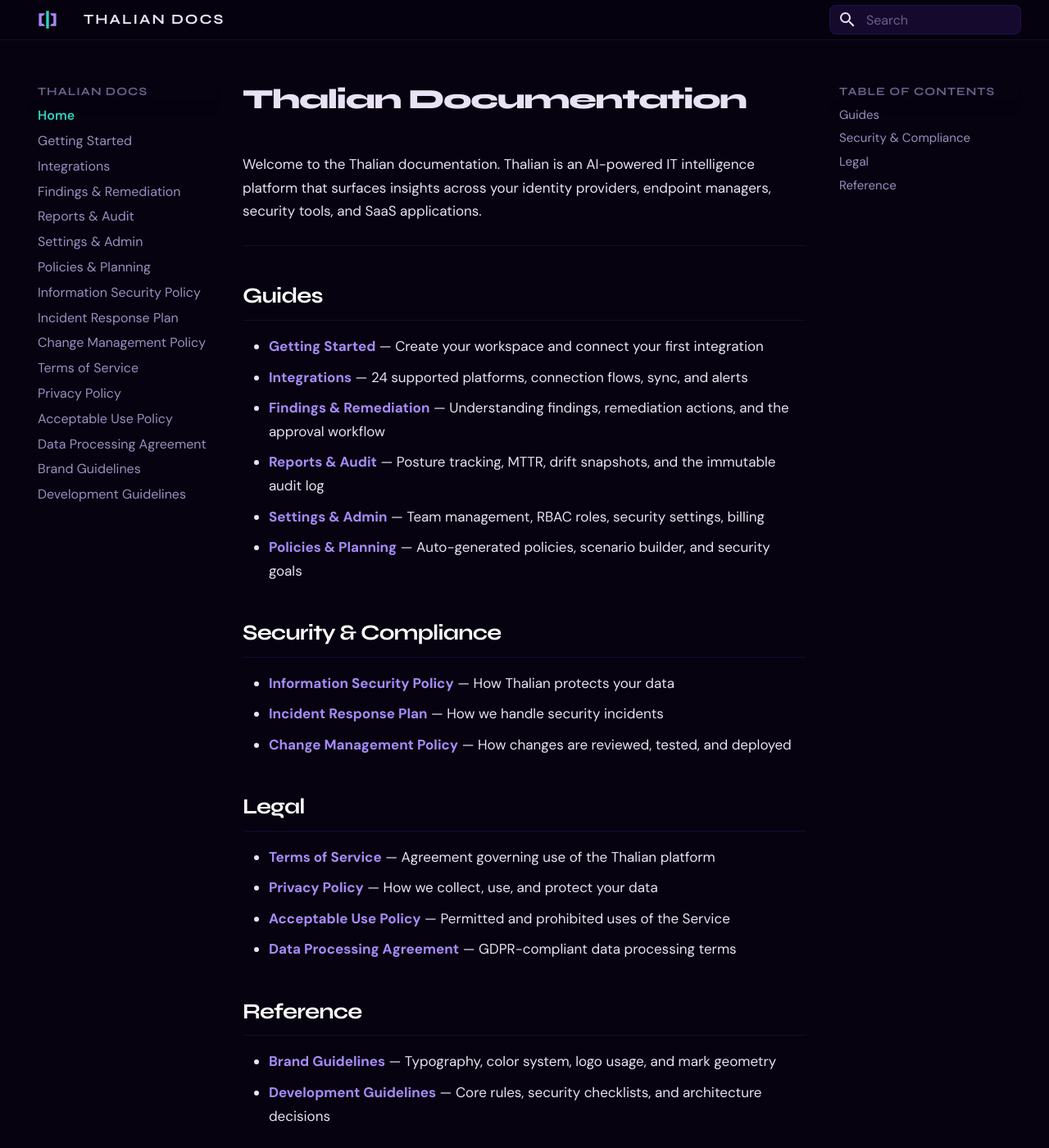
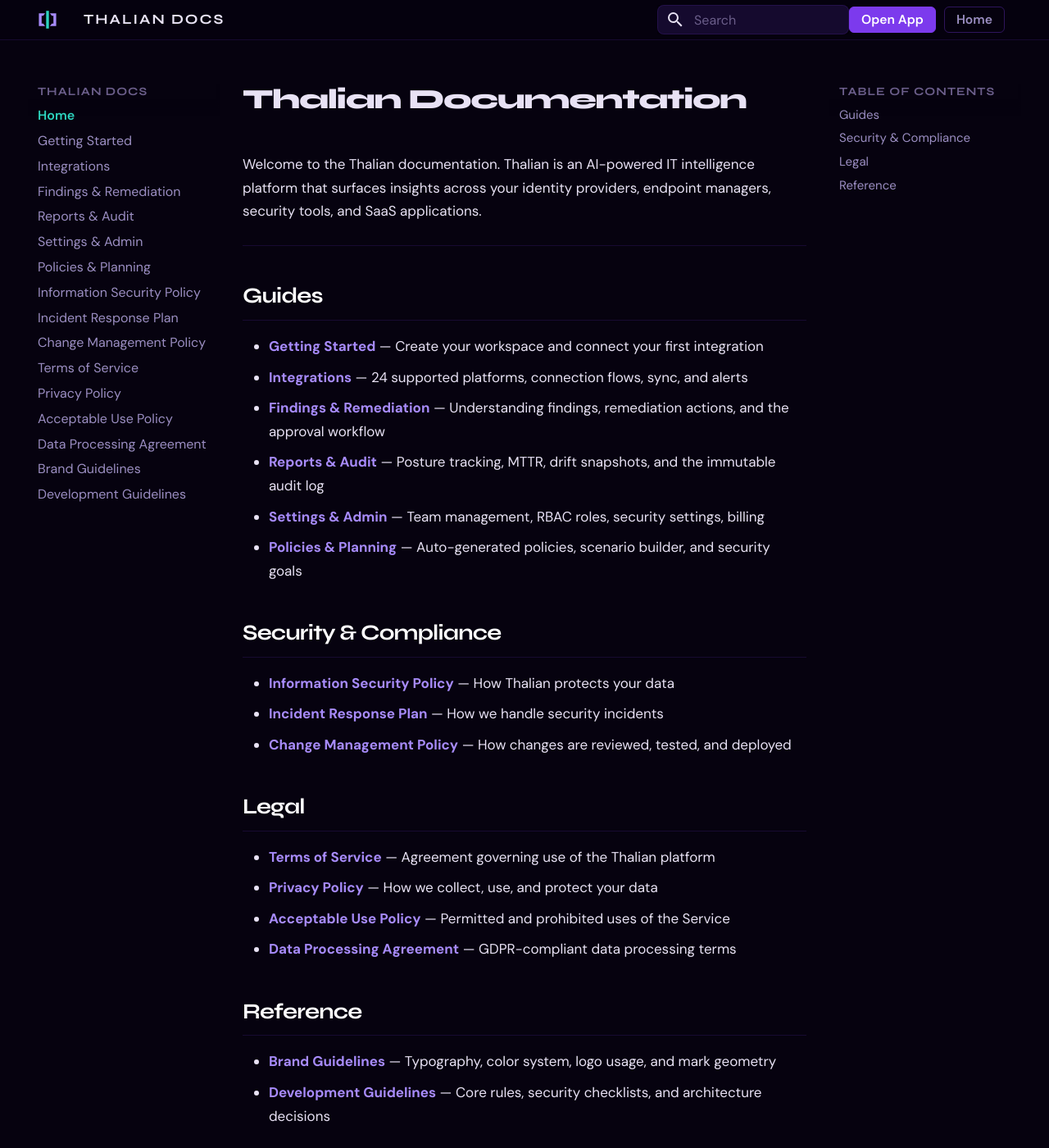
Before and after one commit to tori-mf13/thalian-docs, an MkDocs documentation site: the page built from docs/index.md, in a window 1280 px wide and 1400 px high. Shown: the whole window at 82% size. Built offline with MkDocs 1.6.1 and Material for MkDocs 9.7.7, drawn with Linux system fonts in a browser that asks for light colours; some of the changed text lies outside the part shown.

Commit message:
Add header nav links and footer legal links to docs site
- Add Open App and Home links to the docs header bar
- Add Terms, Privacy, AUP, DPA links to the copyright footer
- Styled to match Thalian brand (violet CTA, dim secondary)

Co-Authored-By: Claude Opus 4.6 (1M context) <noreply@anthropic.com>

```diff
--- /dev/null
+++ b/docs/assets/nav-links.js
@@ -0,0 +1,13 @@
+// Inject header links into the MkDocs Material top nav
+document.addEventListener('DOMContentLoaded', function () {
+  var header = document.querySelector('.md-header__inner');
+  if (!header) return;
+
+  var nav = document.createElement('nav');
+  nav.className = 'th-header-links';
+  nav.innerHTML =
+    '<a href="https://app.thalian.ai" target="_blank" rel="noopener noreferrer" class="th-header-link">Open App</a>' +
+    '<a href="https://thalian.ai" target="_blank" rel="noopener noreferrer" class="th-header-link th-header-link--dim">Home</a>';
+
+  header.appendChild(nav);
+});
--- a/docs/stylesheets/custom.css
+++ b/docs/stylesheets/custom.css
@@ -344,9 +344,65 @@
   background-color: var(--t-teal);
 }
 
-/* -- Copyright -- */
+/* -- Header nav links (injected via nav-links.js) -- */
+.th-header-links {
+  display: flex;
+  align-items: center;
+  gap: 0.5rem;
+  margin-left: auto;
+  margin-right: 1rem;
+}
+
+.th-header-link {
+  font-family: 'DM Sans', sans-serif;
+  font-size: 0.78rem;
+  font-weight: 600;
+  text-decoration: none;
+  padding: 0.35em 0.9em;
+  border-radius: 6px;
+  transition: all 0.15s ease;
+  color: #ffffff !important;
+  background: var(--t-violet);
+  border: 1px solid var(--t-violet);
+  white-space: nowrap;
+}
+
+.th-header-link:hover {
+  background: var(--t-violet-bright);
+  border-color: var(--t-violet-bright);
+}
+
+.th-header-link--dim {
+  background: transparent;
+  border-color: var(--t-border-bright);
+  color: var(--t-text-dim) !important;
+}
+
+.th-header-link--dim:hover {
+  color: var(--t-text) !important;
+  border-color: var(--t-text-dim);
+  background: transparent;
+}
+
+@media (max-width: 76.1875em) {
+  .th-header-links {
+    display: none;
+  }
+}
+
+/* -- Copyright & footer links -- */
 .md-copyright {
   color: var(--t-text-muted);
   font-family: 'DM Mono', monospace;
   font-size: 0.7rem;
 }
+
+.md-copyright a {
+  color: var(--t-text-dim);
+  text-decoration: none;
+  transition: color 0.15s;
+}
+
+.md-copyright a:hover {
+  color: var(--t-teal-bright);
+}
--- a/mkdocs.yml
+++ b/mkdocs.yml
@@ -18,6 +18,9 @@ theme:
 
 extra_css:
   - stylesheets/custom.css
+
+extra_javascript:
+  - assets/nav-links.js
 
 nav:
   - Home: index.md
@@ -44,4 +47,4 @@ markdown_extensions:
   - toc:
       permalink: true
 
-copyright: "&copy; 2026 Thalian, LLC"
+copyright: "&copy; 2026 Thalian, LLC &nbsp;·&nbsp; <a href='/terms-of-service/'>Terms</a> &nbsp;·&nbsp; <a href='/privacy-policy/'>Privacy</a> &nbsp;·&nbsp; <a href='/acceptable-use-policy/'>Acceptable Use</a> &nbsp;·&nbsp; <a href='/data-processing-agreement/'>DPA</a>"
```
